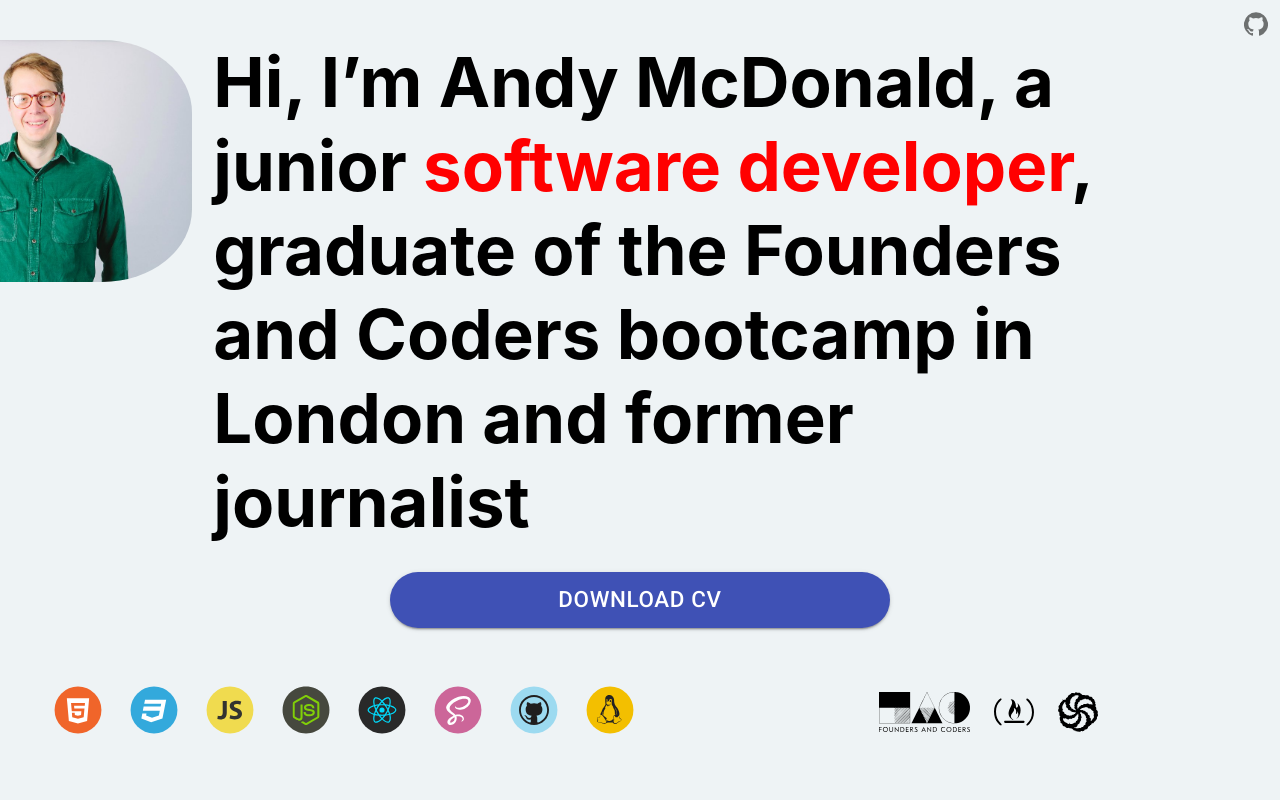
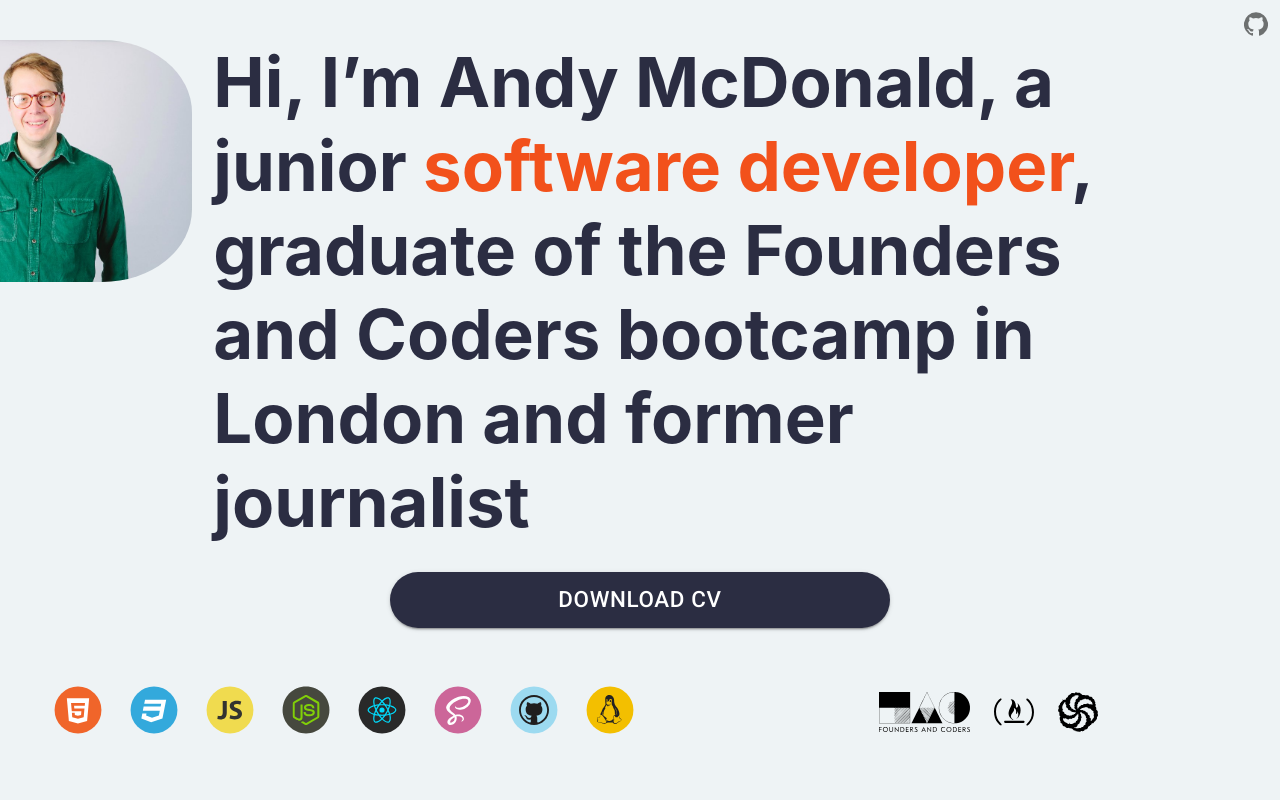
Before and after one commit to andy-mc-donald/React-Portfolio-V2, a React (Create React App) app: page / in a window 1280 px wide. Shown: the top 800 px of the page. Built offline with nearby package versions, Linux system fonts and the light colour scheme.

Commit message:
mui theme and some colors

```diff
--- a/src/App.js
+++ b/src/App.js
@@ -6,9 +6,26 @@ import Page3 from "./Pages/Page3";
 import Page4 from "./Pages/Page4";
 import "./App.css";
 // import CssBaseline from '@material-ui/core/CssBaseline';
+import { MuiThemeProvider, createMuiTheme } from '@material-ui/core';
+
+const theme = createMuiTheme({
+  palette: {
+    primary:{
+      main: '#2b2d42',
+      light: 'rgba(153, 184, 195, 0.17)',
+      // dark: '#8d99ae'
+    },
+    secondary: {
+      main: '#F2511B',
+      light: 'rgba(242, 81, 27, 0.5)',
+      // dark: ''
+    }
+  }
+})
 
 function App() {
   return (
+    <MuiThemeProvider theme={theme}>
     <div className="App">
       {/* <CssBaseline /> */}
       {/* <Page1 /> */}
@@ -17,6 +34,7 @@ function App() {
       <Page3 />
       <Page4 />
     </div>
+    </MuiThemeProvider>
   );
 }
 
--- a/src/Pages/Page1pt2.js
+++ b/src/Pages/Page1pt2.js
@@ -58,6 +58,7 @@ const useStyles = makeStyles(theme => ({
   text: {
     // fontFamily: 'Roboto Slab', 'serif';
     // fontFamily: 'Helvetica Neue',
+    color: '#2b2d42',
     marginBottom: 'auto',
     padding: "0px",
     fontSize: 'calc(15px + (100 - 15) * ((100vw - 320px) / (1980 - 320)))',
@@ -129,6 +130,7 @@ const useStyles = makeStyles(theme => ({
     // backgroundColor: "yellow",
   },
   button: {
+    // color: 'yellow',
     width: "40vw",
     maxWidth: "500px",
     fontSize: "1.4rem",
@@ -221,8 +223,8 @@ const useStyles = makeStyles(theme => ({
       width: "auto",
     },
   },
-  test:{
-    color: 'red',
+  textAccent:{
+    color: '#F2511B',
   }
 }));
 
@@ -249,8 +251,8 @@ function Page1pt2() {
           />
         </Grid>
         <Grid item xs={9} className={classes.text}>
-          <h1 style={{ margin: 0 }}>
-            Hi, I’m Andy McDonald, a junior <span className={classes.test}>software developer</span>, graduate of
+          <h1 style={{ margin: 0 }} color="secondary">
+            Hi, I’m Andy McDonald, a junior <span className={classes.textAccent}>software developer</span>, graduate of
             the Founders and Coders bootcamp in London and former journalist
           </h1>
           {/* <Typography variant="h1" style={{ margin: 0 }} className={classes.text}>
```
